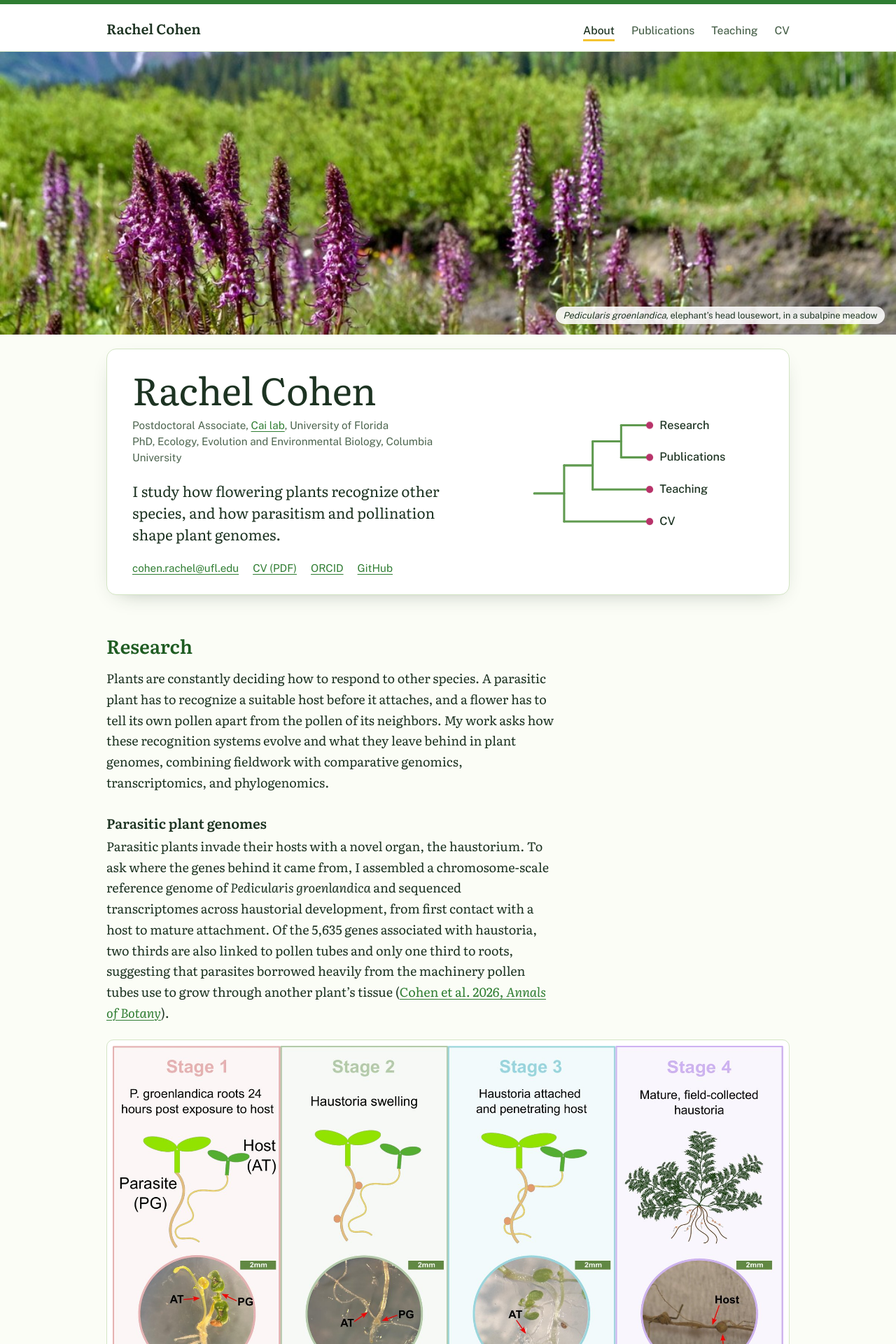
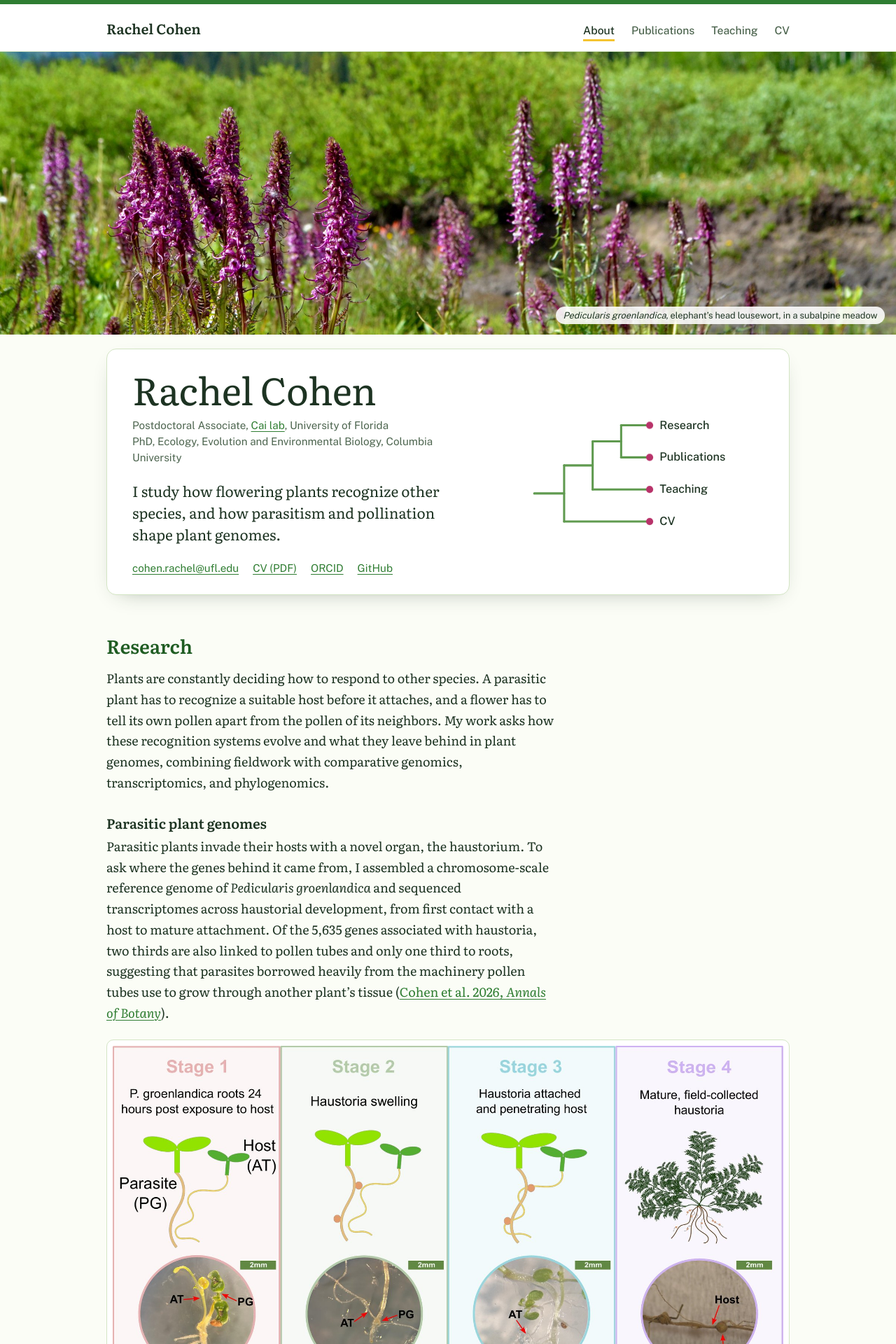
Before and after one commit to cohen-r/cohen-r.github.io, a Jekyll site: the page built from index.html, in a window 1280 px wide. Shown: the top 1920 px of the page at 70% size. Built offline with Jekyll 4.4.1, drawn with Linux system fonts in a browser that asks for light colours.

Commit message:
Add files via upload

```diff
--- a/assets/css/style.css
+++ b/assets/css/style.css
@@ -196,7 +196,7 @@ figcaption {
      of the photo shows: 0% = top, 100% = bottom. */
   height: clamp(11rem, calc(100vh - 31rem), 26rem);
   object-fit: cover;
-  object-position: center 38%;
+  object-position: center 46%;
 }
 .hero-photo figcaption {
   position: absolute;
--- a/index.html
+++ b/index.html
@@ -5,7 +5,7 @@ permalink: /
 ---
 
 <figure class="hero-photo">
-  <img src="{{ '/assets/img/meadow.jpg' | relative_url }}" alt="Purple flower spikes of elephant’s head lousewort in a green meadow, with forested slopes and mountains behind" width="1086" height="724">
+  <img src="{{ '/assets/img/meadow.jpg' | relative_url }}" alt="Purple flower spikes of elephant’s head lousewort in a green meadow, with forested slopes and mountains behind" width="2400" height="1600">
   <figcaption><i>Pedicularis groenlandica</i>, elephant’s head lousewort, in a subalpine meadow</figcaption>
 </figure>
 
```
Also changed, not shown: assets/img/meadow.jpg.
